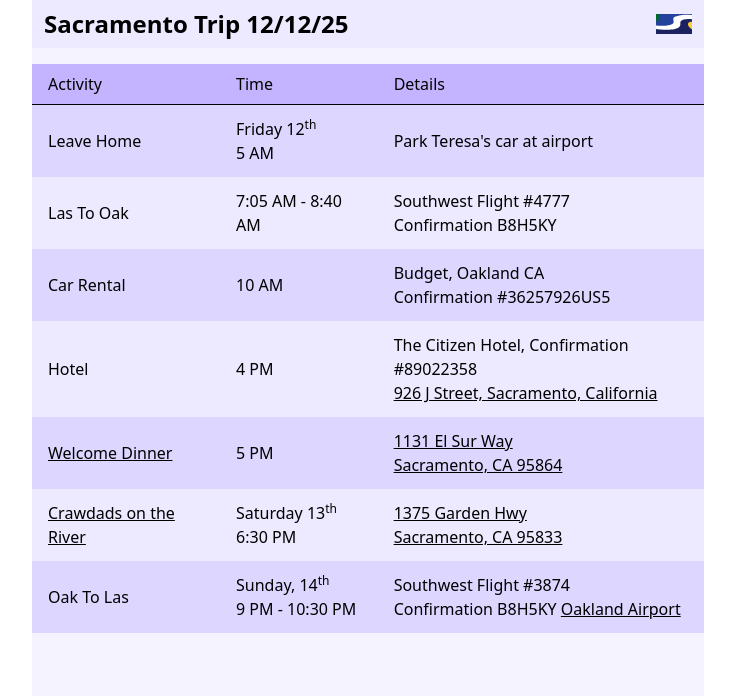
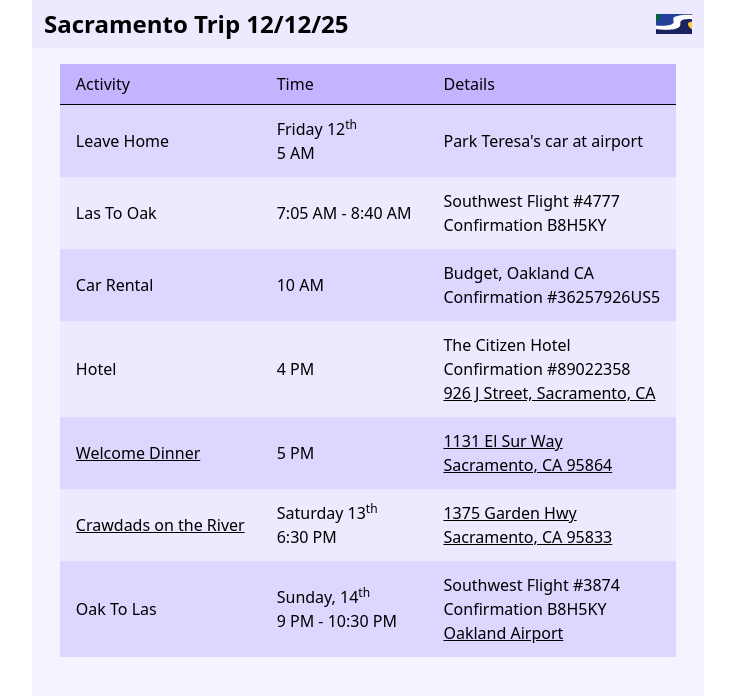
Before and after one commit to carltonj2000/vite-sacramento, a React (Vite) app: page / in a window 1280 px wide. Shown: the top 696 px of the page, without its empty margins (272-1007 px from the left). Built offline with nearby package versions, Linux system fonts and the light colour scheme.

Commit message:
minor text change

```diff
--- a/src/App.tsx
+++ b/src/App.tsx
@@ -50,13 +50,15 @@
             <td className="px-4 py-3">Hotel</td>
             <td className="px-4 py-3">4 PM</td>
             <td className="px-4 py-3">
-              The Citizen Hotel, Confirmation #89022358
+              The Citizen Hotel
+              <br />
+              Confirmation #89022358
               <br />
               <a
                 href="https://maps.app.goo.gl/RECbqAC3wZ9MAajv6"
                 className="underline"
               >
-                926 J Street, Sacramento, California
+                926 J Street, Sacramento, CA
               </a>
             </td>
           </tr>
@@ -109,7 +111,8 @@
             <td className="px-4 py-3">
               Southwest Flight #3874
               <br />
-              Confirmation B8H5KY{" "}
+              Confirmation B8H5KY
+              <br />
               <a
                 href="https://maps.app.goo.gl/C8BgovUfpaPKTHpx6"
                 className="underline"
```
